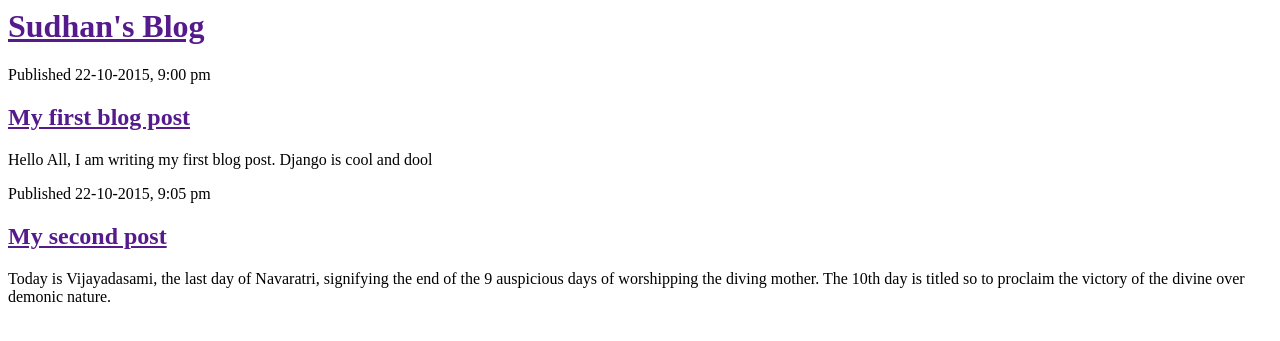
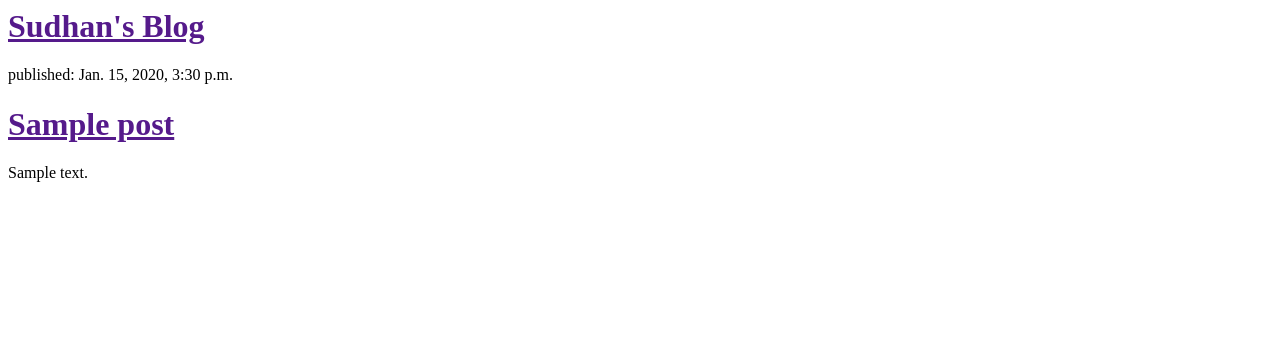
Before and after one commit to SudhanAnnamalai/my-first-blog, a Django app: template blog/templates/blog/post_list.html in a window 1280 px wide. Shown: the top 341 px of the page. Run offline with Django 3.2, Linux system fonts and the light colour scheme; the template is opened without the code that fills it: values that come from a table or form of the project are taken from there, others are empty; tables that the repository leaves empty hold one stand-in row (values such as "Sample post").

Commit message:
Modified templates to display posts from database

```diff
--- a/blog/templates/blog/post_list.html
+++ b/blog/templates/blog/post_list.html
@@ -2,21 +2,21 @@
     <head>
         <title>Sudhan's blog</title>
     </head>
+
     <body>
+
     <div>
         <h1><a href="">Sudhan's Blog</a></h1>
     </div>
+
+    {% for post in posts %}
     <div>
-        <p>Published 22-10-2015, 9:00 pm</p>
-        <h2><a href="">My first blog post</a></h2>
-        <p>Hello All, I am writing my first blog post. Django is cool and dool</p>
+        <p>published: {{ post.published_date }}</p>
+        <h1><a href="">{{ post.title }}</a></h1>
+        <p>{{ post.text|linebreaks }}</p>
     </div>
-    <div>
-        <p>Published 22-10-2015, 9:05 pm</p>
-        <h2><a href="">My second post</a></h2>
-        <p>Today is Vijayadasami, the last day of Navaratri, signifying the end of the 9 auspicious days of
-         worshipping the diving mother. The 10th day is titled so to proclaim the victory of the divine over demonic nature.</p>
-    </div>
+    {% endfor %}
 
     </body>
+
 </html>
--- a/blog/views.py
+++ b/blog/views.py
@@ -1,7 +1,10 @@
 from django.shortcuts import render
 
 # Create your views here.
+from .models import Post
+from django.utils import timezone
 
 
 def post_list(request):
-    return render(request, 'blog/post_list.html', {})
+    posts = Post.objects.filter(published_date__lte=timezone.now()).order_by('published_date')
+    return render(request, 'blog/post_list.html', {'posts': posts})
```
